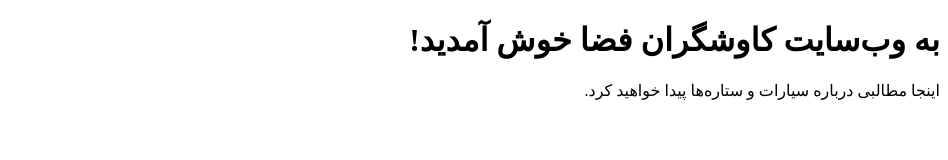
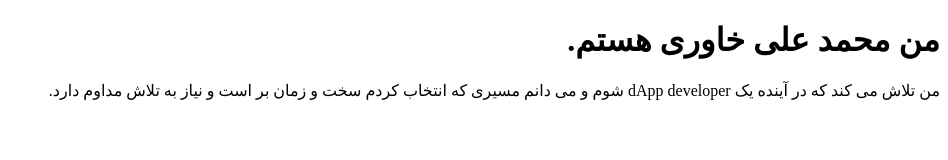
Before and after one commit to moh99kh/my-new-project, a website: page index.html in a window 1280 px wide. Shown: the whole page, without its empty margins (332-1280 px from the left). Drawn offline with Linux system fonts and the light colour scheme.

Commit message:
this is a practice

```diff
--- a/index.html
+++ b/index.html
@@ -1,11 +1,12 @@
 <!DOCTYPE html>
 <html lang="fa" dir="rtl">
 <head>
-    <meta charset="UTF-8">
-    <title>کاوش در فضا - صفحه اصلی</title>
+    <title>
+        <p>به صفحه محمد خوش آمدید!</p>
+    </title>
 </head>
 <body>
-    <h1>به وب‌سایت کاوشگران فضا خوش آمدید!</h1>
-    <p>اینجا مطالبی درباره سیارات و ستاره‌ها پیدا خواهید کرد.</p>
+    <h1>من محمد علی خاوری هستم.</h1>
+    <p>من تلاش می کند که در آینده یک dApp developer شوم و می دانم مسیری که انتخاب کردم سخت و زمان بر است و نیاز به تلاش مداوم دارد.</p>
 </body>
 </html>
```
